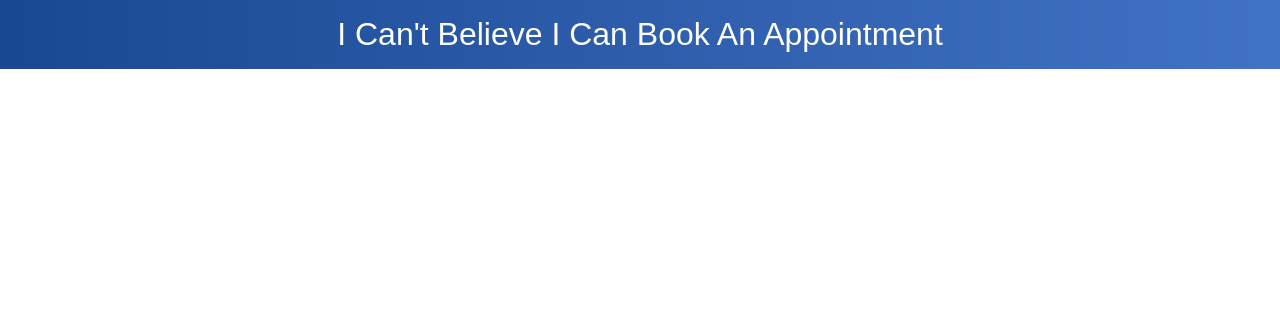
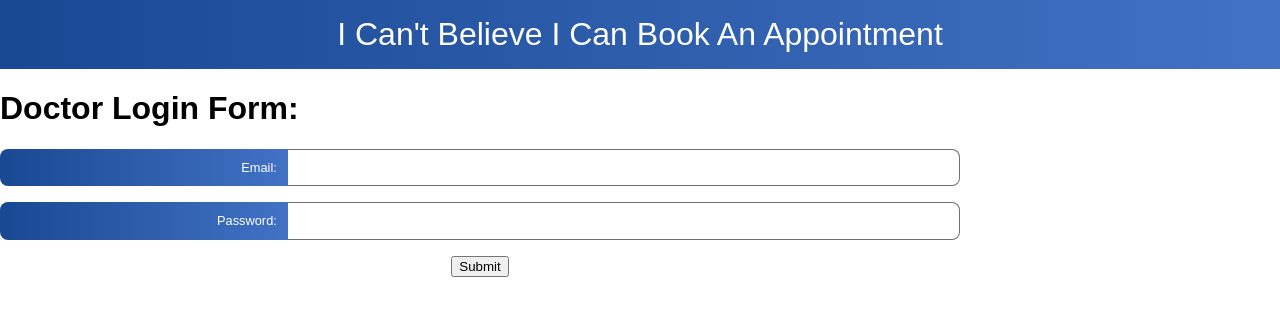
Before and after one commit to iO-Academy/23-mar-icantbelieveicanbookanappointment, a React (Create React App) app: page /login in a window 1280 px wide. Shown: the top 316 px of the page. Built offline with nearby package versions, Linux system fonts and the light colour scheme; the HTML template or start-up script is replaced by a standard one.

Commit message:
progress push

```diff
--- /dev/null
+++ b/src/components/LoginForm/_loginForm.scss
@@ -0,0 +1,7 @@
+.login-form-container {
+  width: 75%;
+  display: flex;
+  flex-direction: column;
+  align-items: center;
+  gap: 1rem;
+}
--- /dev/null
+++ b/src/components/LoginForm/index.js
@@ -0,0 +1,63 @@
+import TextInput from "../Inputs/textinput";
+import './_loginForm.scss';
+import Submit from "../Submit";
+import { useEffect, useState } from "react";
+import { redirect } from "react-router-dom";
+
+const LoginForm = () => {
+    const [submittedEmail, setSubmittedEmail] = useState('');
+    const [submittedPassword, setSubmittedPassword] = useState('');
+
+    const logInHandleSubmit = (e) => {
+        e.preventDefault();
+        let form = {
+            email: submittedEmail,
+            password: submittedPassword
+        };
+
+        fetch('https://localhost:3001/login', {
+            method: 'POST',
+            headers: {
+                'Content-Type': 'application/json',
+            },
+            body: JSON.stringify({
+                email: form.email,
+                password: form.password,
+            }),
+        })
+            .then(response => {
+                // Handle the response
+                if (response.ok) {
+                    redirect('/appointments')
+                }
+            })
+            .catch(error => {
+                // Handle the error
+                alert('wrong credentials')
+            });
+    };
+
+    return (
+        <form className="login-form-container" onSubmit={logInHandleSubmit}>
+            <TextInput
+                value={submittedEmail}
+                onChange={(e) => setSubmittedEmail(e.target.value)}
+                inputLabel="Email:"
+                inputType="email"
+                spellCheck={false}
+                characterLimit={255}
+            />
+            <TextInput
+                value={submittedPassword}
+                onChange={(e) => setSubmittedPassword(e.target.value)}
+                inputLabel="Password:"
+                inputType="password"
+                spellCheck={false}
+                characterLimit={255}
+            />
+            <Submit />
+        </form>
+    );
+};
+
+export default LoginForm;
--- /dev/null
+++ b/src/components/Submit/index.js
@@ -0,0 +1,14 @@
+
+const Submit = () => {
+
+        return (
+            <>
+                <input type="submit">
+
+                </input>
+            </>
+        )
+    }
+
+
+export default Submit
--- a/src/pages/homepage/index.js
+++ b/src/pages/homepage/index.js
@@ -9,7 +9,7 @@ const Homepage = () => {
       <Link to={"/appointments"}>Book an appointment</Link>
     </div>
     <div className="login-link">
-      <Link to={"/appointments"}>Doctor Login</Link>
+      <Link to={"/login"}>Doctor Login</Link>
     </div>
   </div>
   )
--- a/src/pages/login/index.js
+++ b/src/pages/login/index.js
@@ -1,7 +1,11 @@
+import LoginForm from "../../components/LoginForm";
+
 const Login = () => {
 
   return (
     <>
+        <h1>Doctor Login Form:</h1>
+     <LoginForm />
     </>
   )
 }
```
Also changed, not shown: src/components/loginform/index.js (deleted).
